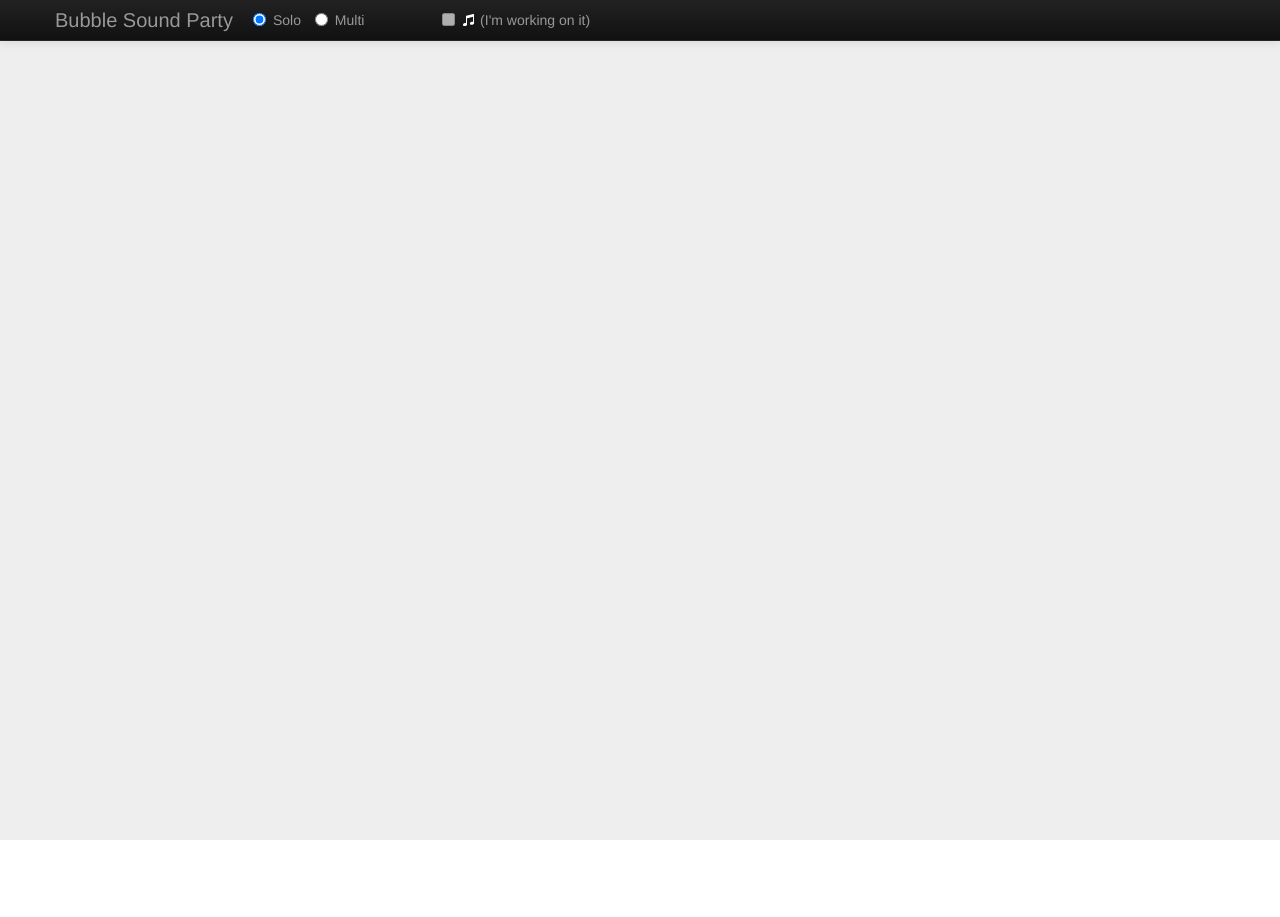
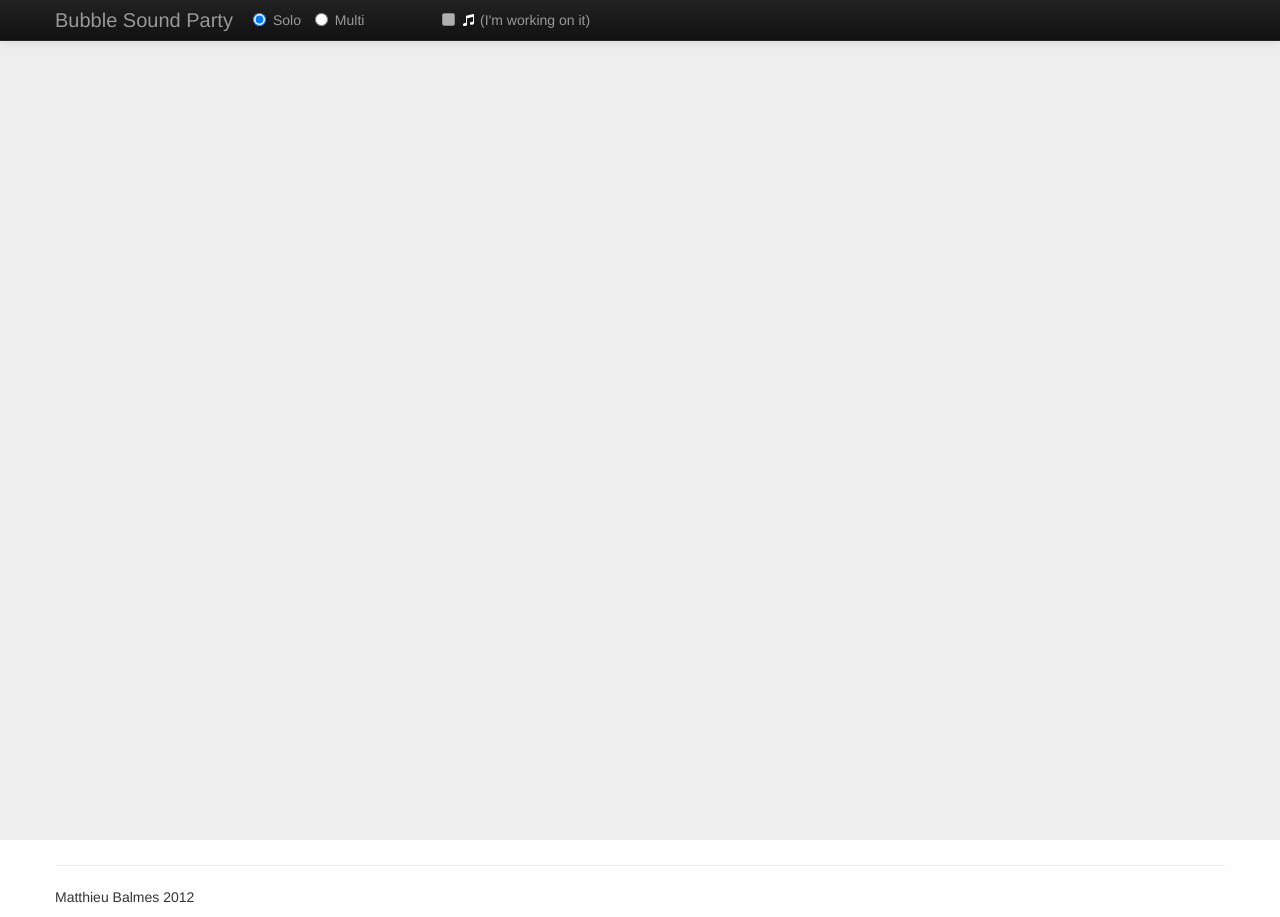
Before and after one commit to paztek/bubble-sound-party, a website: page public/index.html in a window 1280 px wide. Before the commit the page ends 845 px from the top, so only its background shows below. Drawn offline with nearby package versions, Linux system fonts and the light colour scheme; no server answers.

Commit message:
Adds footer with copyright

```diff
--- a/public/index.html
+++ b/public/index.html
@@ -44,7 +44,10 @@
             </canvas>
         </div>
         <div id="footer">
-
+            <div class="container">
+                <hr/>
+                <p>Matthieu Balmes 2012</p>
+            </div>
         </div>
 
         <!-- Javascripts -->
```
